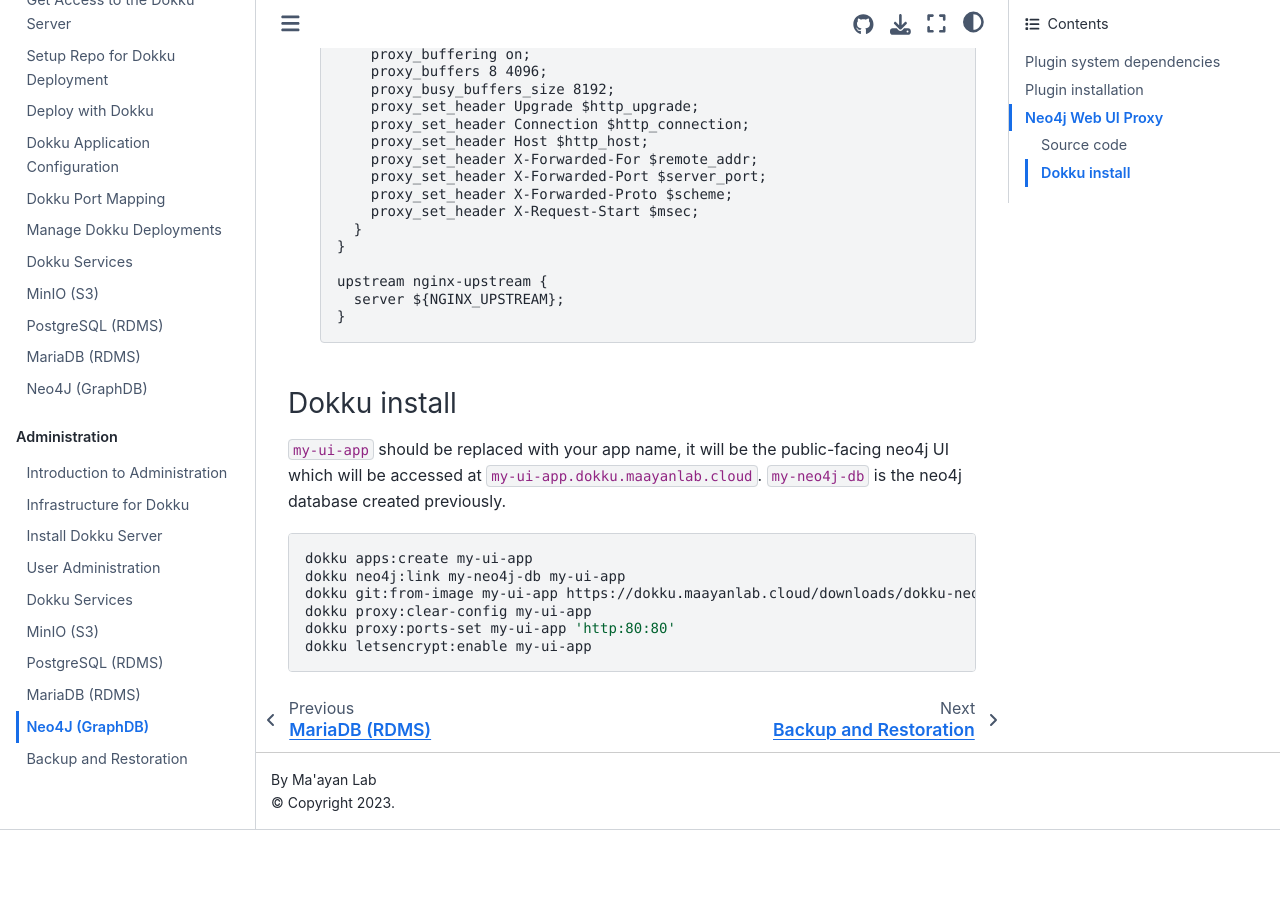
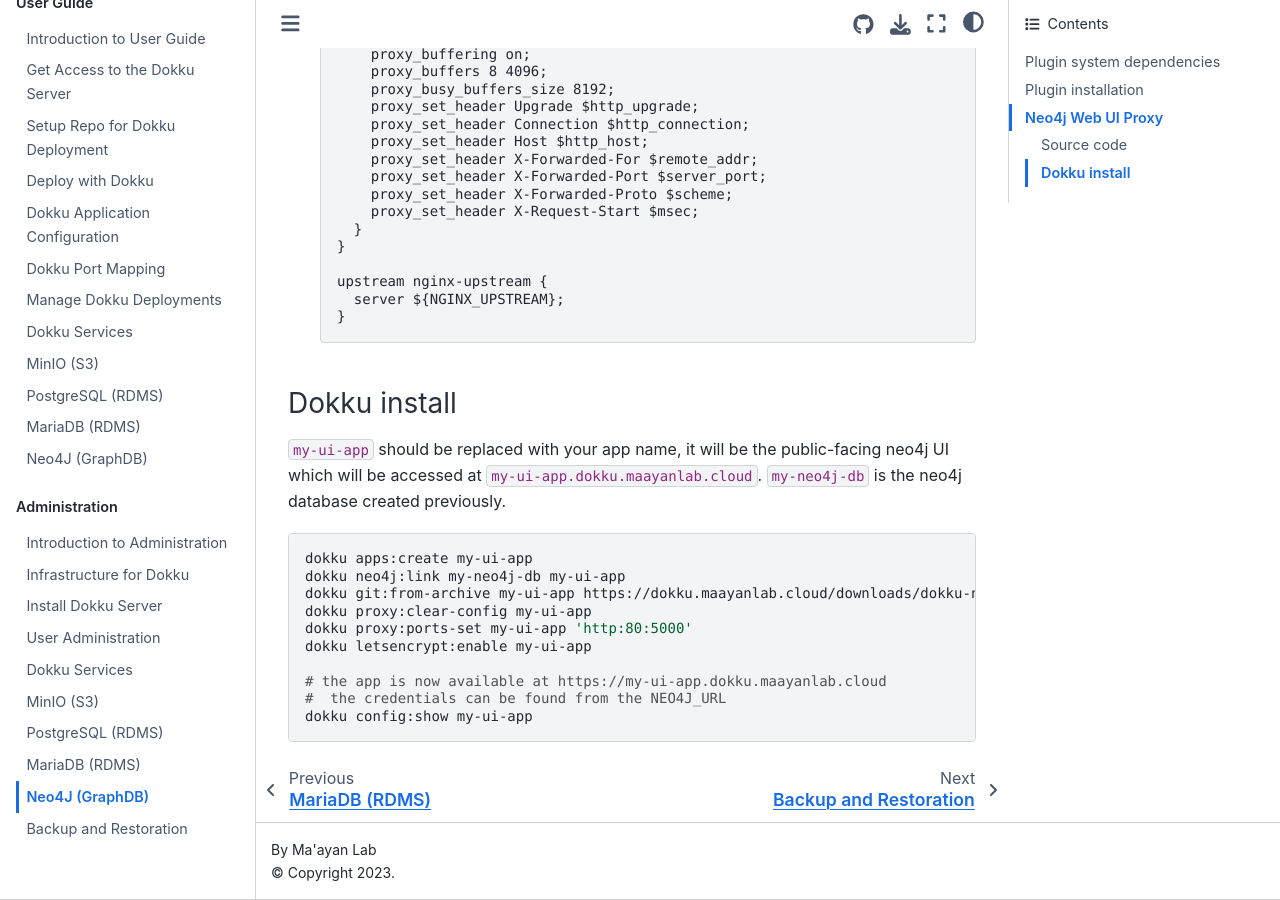
Before and after one commit to MaayanLab/dokku, a Jupyter Book: the page built from administration/44-neo4j.md, in a window 1280 px wide and 900 px high, scrolled down 1735 px. Built offline with Jupyter Book 1.0.4 settings and Sphinx 7.4.7 and the Sphinx Book theme 1.1.4, drawn with Linux system fonts in a browser that asks for light colours; before the commit the page ends 2565 px from its top, so only the background shows below that.

Commit message:
Fixup dokku-neo4j-proxy install instructions

````diff
--- a/administration/44-neo4j.md
+++ b/administration/44-neo4j.md
@@ -95,8 +95,12 @@
 ```bash
 dokku apps:create my-ui-app
 dokku neo4j:link my-neo4j-db my-ui-app
-dokku git:from-image my-ui-app https://dokku.maayanlab.cloud/downloads/dokku-neo4j-proxy.tar.gz
+dokku git:from-archive my-ui-app https://dokku.maayanlab.cloud/downloads/dokku-neo4j-proxy.tar.gz
 dokku proxy:clear-config my-ui-app
-dokku proxy:ports-set my-ui-app 'http:80:80'
+dokku proxy:ports-set my-ui-app 'http:80:5000'
 dokku letsencrypt:enable my-ui-app
+
+# the app is now available at https://my-ui-app.dokku.maayanlab.cloud
+#  the credentials can be found from the NEO4J_URL
+dokku config:show my-ui-app
 ```
````
